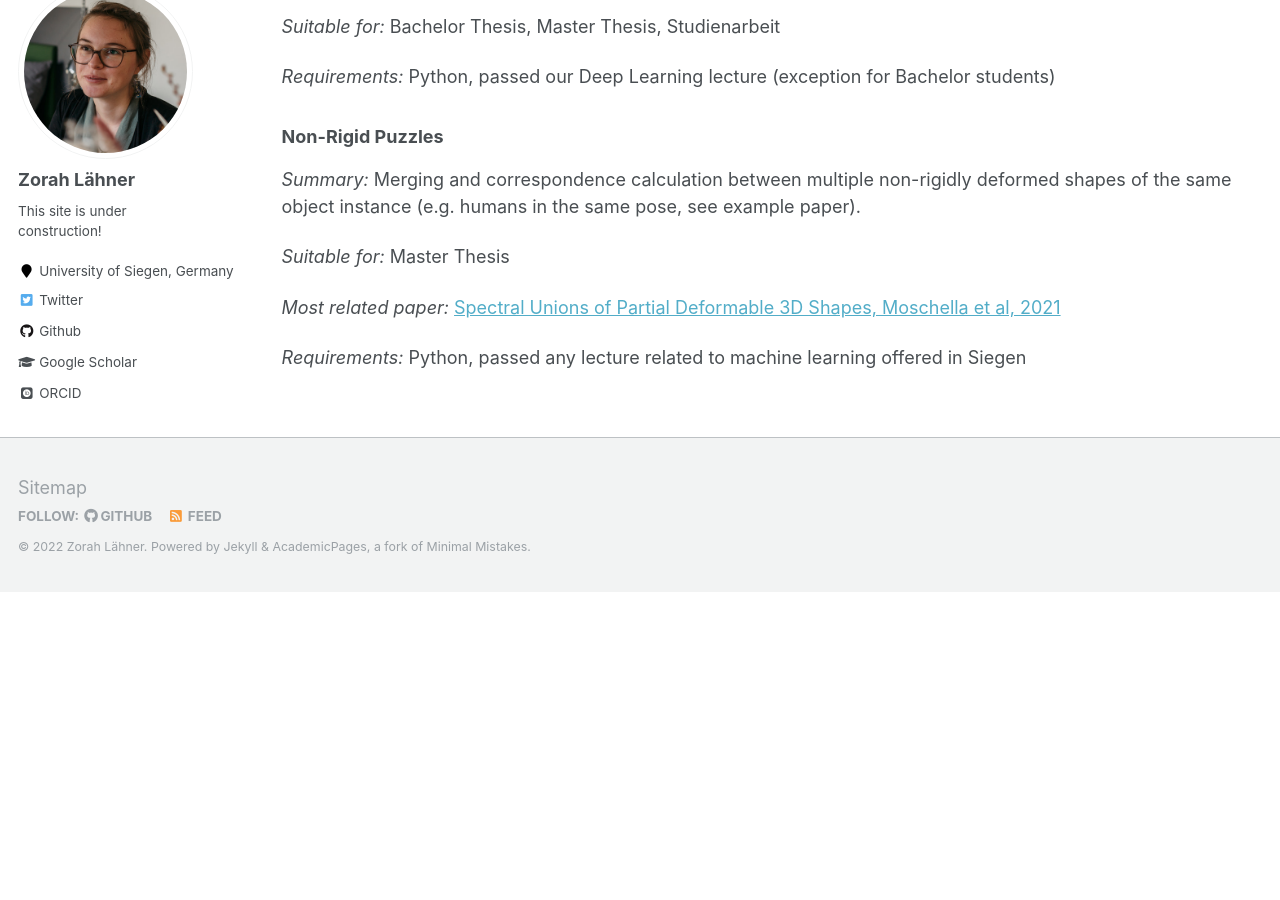
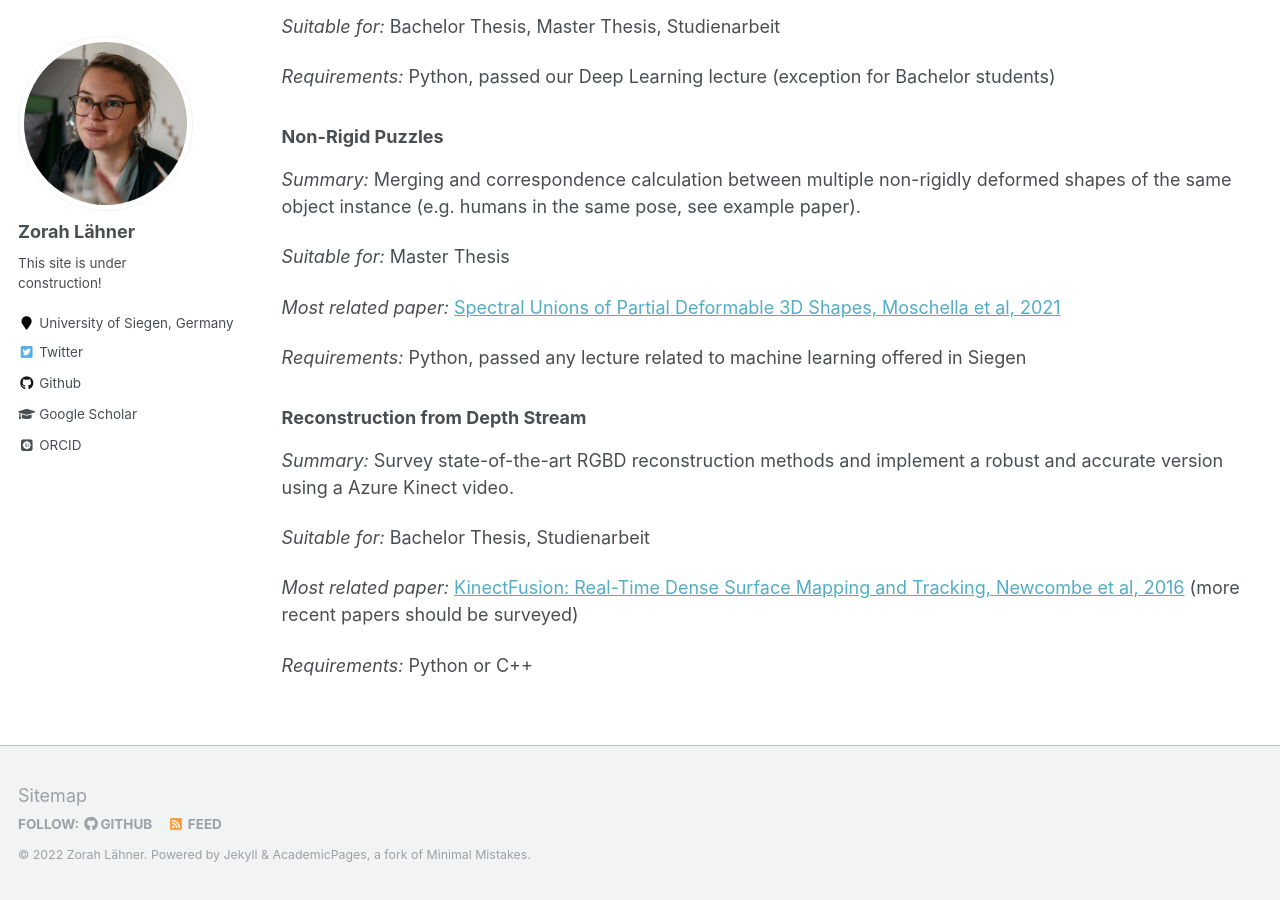
Before and after one commit to zorah/zorah.github.io, a Jekyll site: the page built from _pages/teaching_open.md, in a window 1280 px wide and 900 px high, scrolled down 1548 px. Built offline with Jekyll 4.4.1, drawn with Linux system fonts in a browser that asks for light colours; some web fonts are replaced; before the commit the page ends 2140 px from its top, so only the background shows below that.

Commit message:
teaching

```diff
--- a/_pages/teaching_open.md
+++ b/_pages/teaching_open.md
@@ -63,3 +63,14 @@
 *Most related paper:* [Spectral Unions of Partial Deformable 3D Shapes, Moschella et al, 2021](https://arxiv.org/abs/2104.00514)
 
 *Requirements:* Python, passed any lecture related to machine learning offered in Siegen
+
+
+### Reconstruction from Depth Stream
+
+*Summary:* Survey state-of-the-art RGBD reconstruction methods and implement a robust and accurate version using a Azure Kinect video.
+
+*Suitable for:* Bachelor Thesis, Studienarbeit
+
+*Most related paper:* [KinectFusion: Real-Time Dense Surface Mapping and Tracking, Newcombe et al, 2016](https://www.microsoft.com/en-us/research/wp-content/uploads/2016/02/ismar2011.pdf) (more recent papers should be surveyed)
+
+*Requirements:* Python or C++
```
